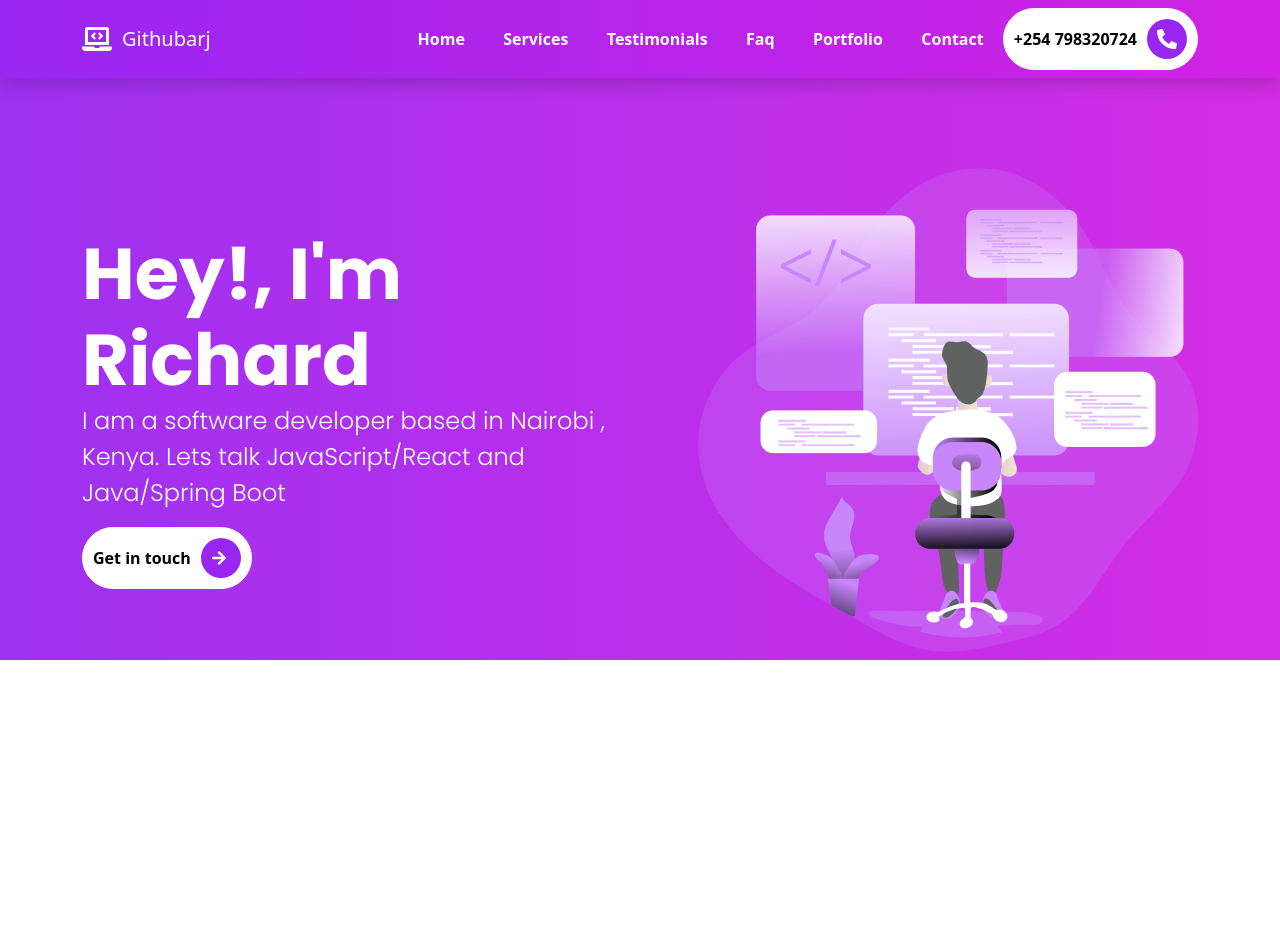
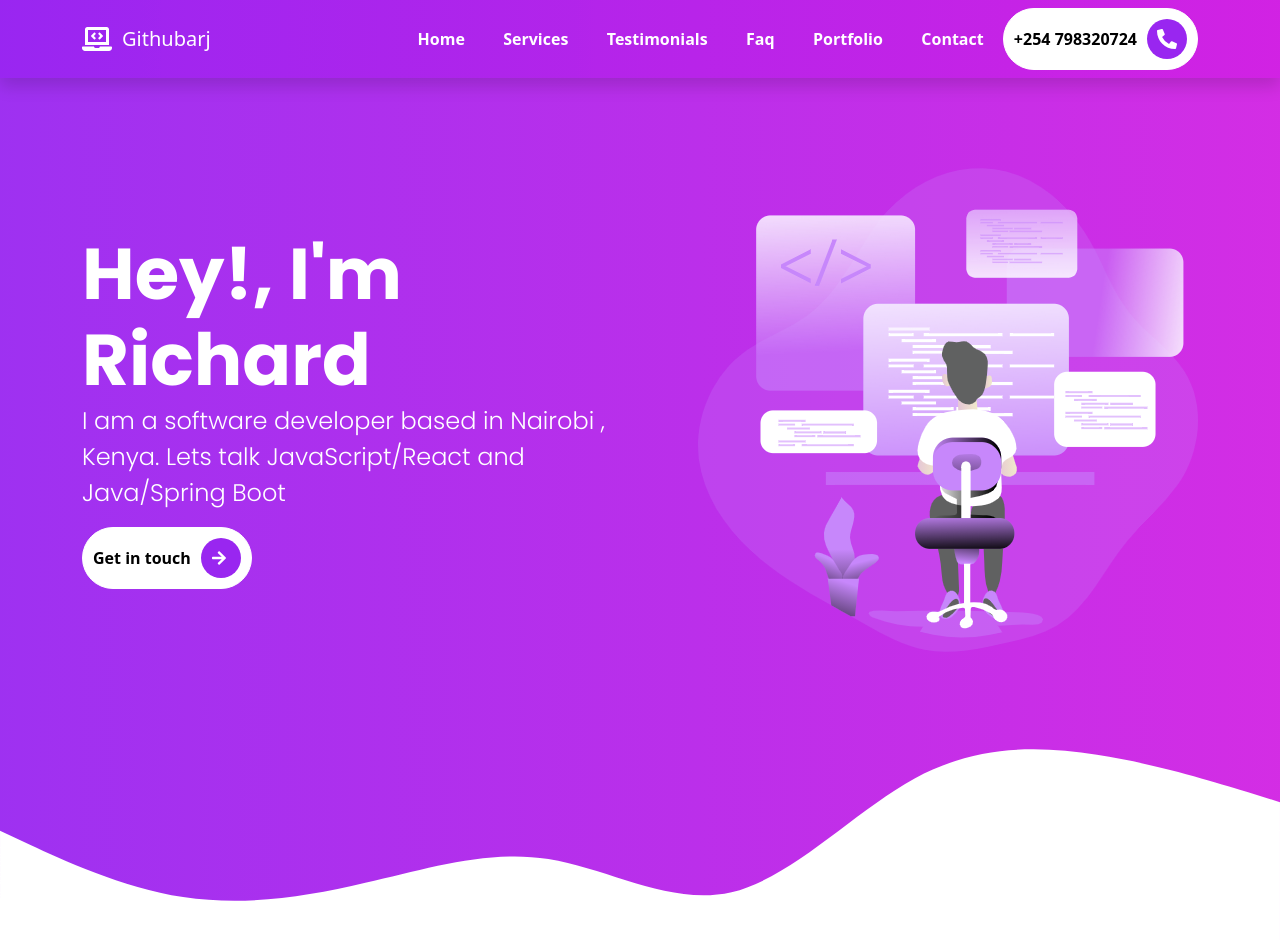
Before and after one commit to githubarj/bootstrap-portfolio, a React (Vite) app: page / in a window 1280 px wide. Shown: the top 940 px of the page. Before the commit the page ends 800 px from the top, so only its background shows below. Built offline with nearby package versions, Linux system fonts and the light colour scheme.

Commit message:
intro section done

```diff
--- a/src/Components/IntroSection/IntroSection.jsx
+++ b/src/Components/IntroSection/IntroSection.jsx
@@ -27,6 +27,13 @@ function IntroSection() {
           </div>
         </div>
       </div>
+      <svg xmlns="http://www.w3.org/2000/svg" viewBox="0 0 1440 320">
+        <path
+          fill="#ffffff"
+          fillOpacity="1"
+          d="M0,192L34.3,208C68.6,224,137,256,206,266.7C274.3,277,343,267,411,250.7C480,235,549,213,617,224C685.7,235,754,277,823,261.3C891.4,245,960,171,1029,133.3C1097.1,96,1166,96,1234,106.7C1302.9,117,1371,139,1406,149.3L1440,160L1440,320L1405.7,320C1371.4,320,1303,320,1234,320C1165.7,320,1097,320,1029,320C960,320,891,320,823,320C754.3,320,686,320,617,320C548.6,320,480,320,411,320C342.9,320,274,320,206,320C137.1,320,69,320,34,320L0,320Z"
+        ></path>
+      </svg>
     </section>
   );
 }
```
Also changed, not shown: public/Images/Illustrations/waves.svg (added).
